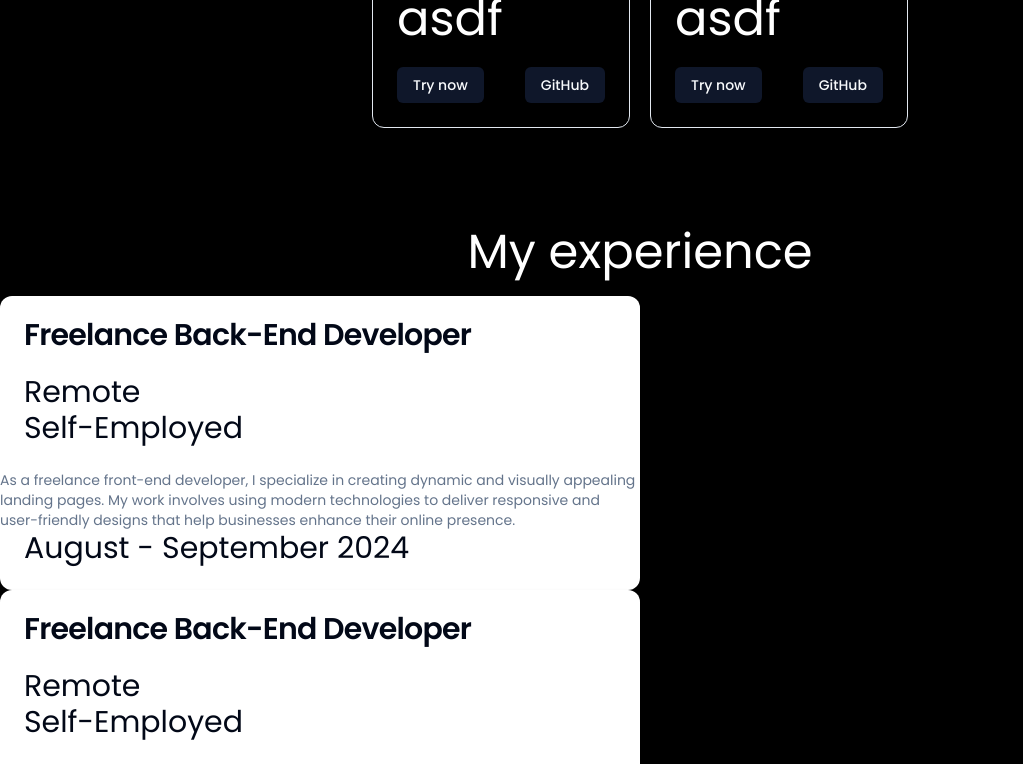
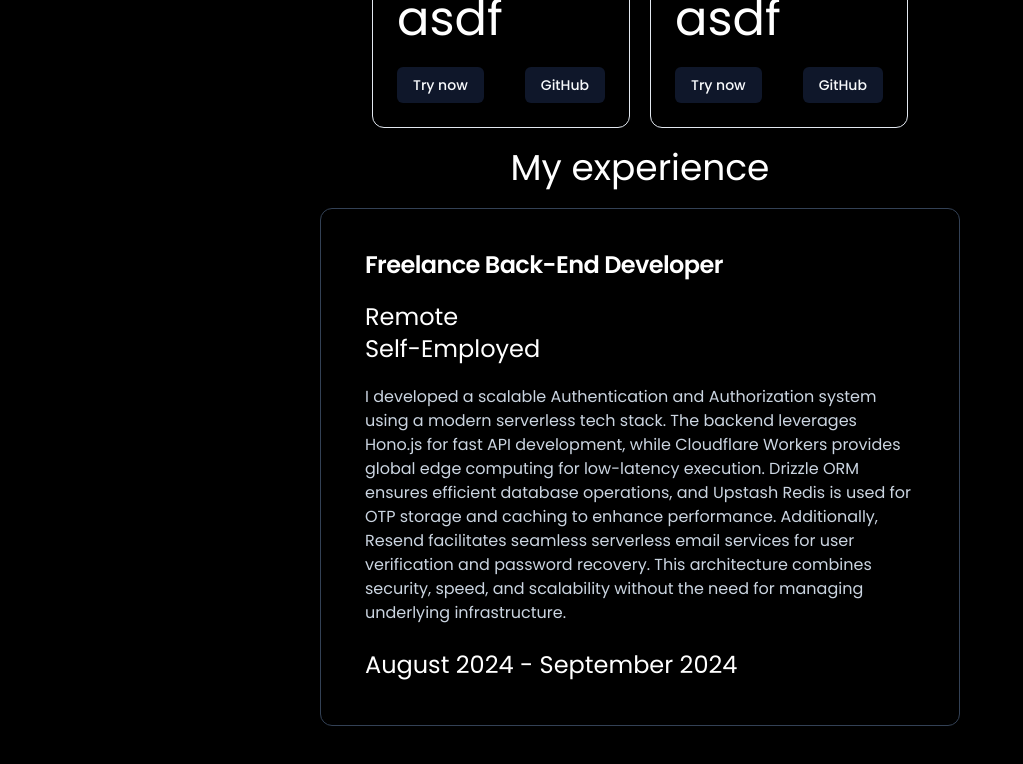
Before and after one commit to AyushShivhare79/Ayush-Portfolio, a Next.js app: page / in a window 1280 px wide. Shown: the part 1320-2084 px from the top of the page, without its empty margins (0-1023 px from the left). Built offline with nearby package versions, Linux system fonts and the light colour scheme; a web font is replaced by a local one.

Commit message:
chore: experience card

```diff
--- a/app/components/Background.tsx
+++ b/app/components/Background.tsx
@@ -1,7 +1,7 @@
 import React from "react";
 import { BackgroundBeamsWithCollision } from "@/components/ui/background-beams-with-collision";
 
-export function BackgroundBeamsWithCollisionDemo() {
+export default function BackgroundBeamsWithCollisionDemo() {
   return (
     <BackgroundBeamsWithCollision>
       <h2 className="text-2xl relative z-20 md:text-4xl lg:text-7xl font-bold text-center text-black dark:text-white font-sans tracking-tight">
--- a/app/components/Experience.tsx
+++ b/app/components/Experience.tsx
@@ -1,21 +1,26 @@
-import {
-  Card,
-  CardContent,
-  CardDescription,
-  CardFooter,
-  CardHeader,
-  CardTitle,
-} from "@/components/ui/card";
 import ExperienceCard from "./ExperienceCard";
+import Heading from "./Heading";
 
 export default function Experience() {
   return (
     <>
-      <div className="flex flex-col justify-center items-center text-5xl pt-20 pb-10">
-        <h1 className="py-5">My experience</h1>
-        <div>
-          <ExperienceCard />
-          <ExperienceCard />
+      <div className="flex flex-col justify-center items-center">
+        <Heading />
+        <div className="flex flex-col justify-center items-center gap-10 w-1/2">
+          <ExperienceCard
+            title={"Freelance Back-End Developer"}
+            address="Remote"
+            company="Self-Employed"
+            description={`I developed a scalable Authentication and Authorization system using a modern serverless tech stack. The backend leverages Hono.js for fast API development, while Cloudflare Workers provides global edge computing for low-latency execution. Drizzle ORM ensures efficient database operations, and Upstash Redis is used for OTP storage and caching to enhance performance. Additionally, Resend facilitates seamless serverless email services for user verification and password recovery. This architecture combines security, speed, and scalability without the need for managing underlying infrastructure.`}
+            month="August 2024 - September 2024"
+          />
+          <ExperienceCard
+            title={"Open Source"}
+            address="Remote"
+            company="Self-Employed"
+            description={`I actively contribute to an open-source edtech startup, where I’ve won multiple bounties for resolving key issues. One of my notable contributions was implementing dynamic certificates for students upon course completion. The startup uses a monorepo architecture with Next.js, Prisma, and other modern technologies, allowing me to work across various parts of the stack and deliver scalable, impactful solutions. My contributions have significantly enhanced the platform’s functionality and user experience.`}
+            month="June 2024 - July 2024"
+          />
         </div>
       </div>
     </>
--- a/app/components/ExperienceCard.tsx
+++ b/app/components/ExperienceCard.tsx
@@ -7,25 +7,33 @@ import {
   CardTitle,
 } from "@/components/ui/card";
 
-export default function ExperienceCard() {
+interface cardType {
+  title: string;
+  address: string;
+  company: string;
+  description: string;
+  month: string;
+}
+export default function ExperienceCard({
+  title,
+  address,
+  company,
+  description,
+  month,
+}: cardType) {
   return (
     <>
-      <Card className="border border-hidden w-1/2 text-3xl">
+      <Card className="border border-slate-700 p-5 text-2xl bg-black text-white">
         <CardHeader>
-          <CardTitle>Freelance Back-End Developer</CardTitle>
+          <CardTitle>{title}</CardTitle>
         </CardHeader>
         <CardContent>
-          <p>Remote</p>
-          <p>Self-Employed</p>
+          <p>{address}</p>
+          <p>{company}</p>
+          <p className="text-base pt-5 text-slate-300">{description}</p>
         </CardContent>
-        <CardDescription>
-          As a freelance front-end developer, I specialize in creating dynamic
-          and visually appealing landing pages. My work involves using modern
-          technologies to deliver responsive and user-friendly designs that help
-          businesses enhance their online presence.
-        </CardDescription>
         <CardFooter>
-          <p>August - September 2024</p>
+          <p>{month}</p>
         </CardFooter>
       </Card>
     </>
--- a/app/components/Footer.tsx
+++ b/app/components/Footer.tsx
@@ -1,13 +1,13 @@
-"use client"
+"use client";
 
 import SocialIcon from "./SocialIcon";
 
 export default function Footer() {
   return (
     <>
-      <div className="flex justify-between items-center px-40 py-24">
+      <div className="flex justify-between items-center px-40 py-24 bg-slate-950">
         <div className="text-xl">Designed and Developed by Ayush Shivhare</div>
-        <SocialIcon/>
+        <SocialIcon />
       </div>
     </>
   );
--- /dev/null
+++ b/app/components/Heading.tsx
@@ -0,0 +1,9 @@
+export default function Heading() {
+  return (
+    <>
+      {/* <div className="flex justify-center text-4xl"> */}
+      <h1 className="text-4xl py-5">My experience</h1>
+      {/* </div> */}
+    </>
+  );
+}
--- a/app/components/Projects.tsx
+++ b/app/components/Projects.tsx
@@ -1,4 +1,4 @@
-import CustomCard from "./CustomCard";
+import CustomCard from "./ProjectCard";
 
 export default function () {
   return (
```
Also changed, not shown: app/components/ProjectCard.tsx (renamed from app/components/CustomCard.tsx). Lines whose indentation alone changed are shown as unchanged.
